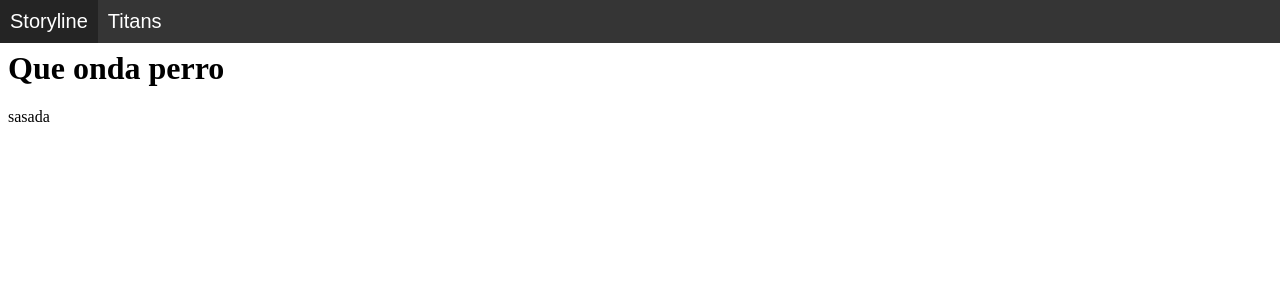
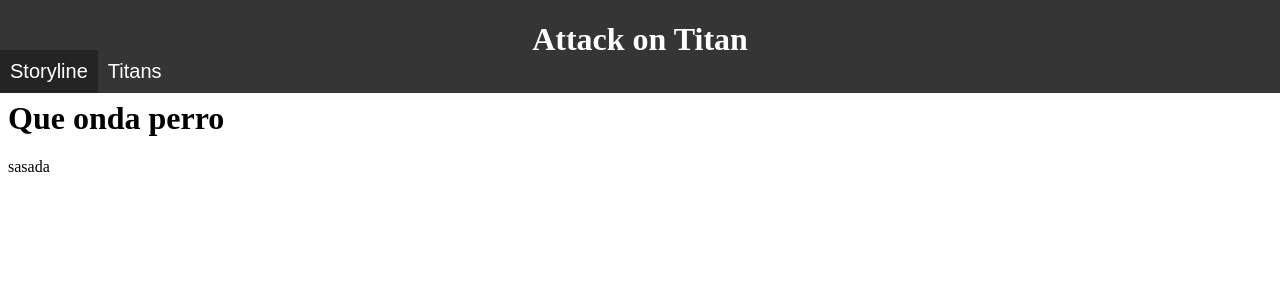
Before and after one commit to leonbennazar/Poc-svelte, a SvelteKit app: page / in a window 1280 px wide. Shown: the top 300 px of the page. Built offline with nearby package versions, Linux system fonts and the light colour scheme.

Commit message:
Update +page.svelte

```diff
--- a/src/routes/+page.svelte
+++ b/src/routes/+page.svelte
@@ -23,13 +23,18 @@
   {/if}
 </div>
 
+<div class= "header">
+  <h1>Attack on Titan</h1>
+</div>
+
+
 <style>
 .navbar{
   position: fixed;
   display: flex;
   gap: 0px;
   background: #353535;
-  top:0;
+  top:50px;
   left: 0;
   width: 100%;
 }
@@ -43,9 +48,20 @@
   cursor: pointer;         /* convierte el mouse en una manito */
   transition: background 0.3s;
 }
-
+.header{
+  position:fixed;
+  display: flex;
+  color: white;
+  justify-content: center;
+  background-color: #353535;
+  top: 0;
+  left: 0;
+  height: 50px;
+  width: 100%;
+  font:bolder;
+}
 .content {
-  margin-top: 50px; /**Hace que no quede arrbiba del todo el div*/
+  margin-top:100px; /**Hace que no quede arrbiba del todo el div*/
 }
 
 .navbar button:hover{
```
